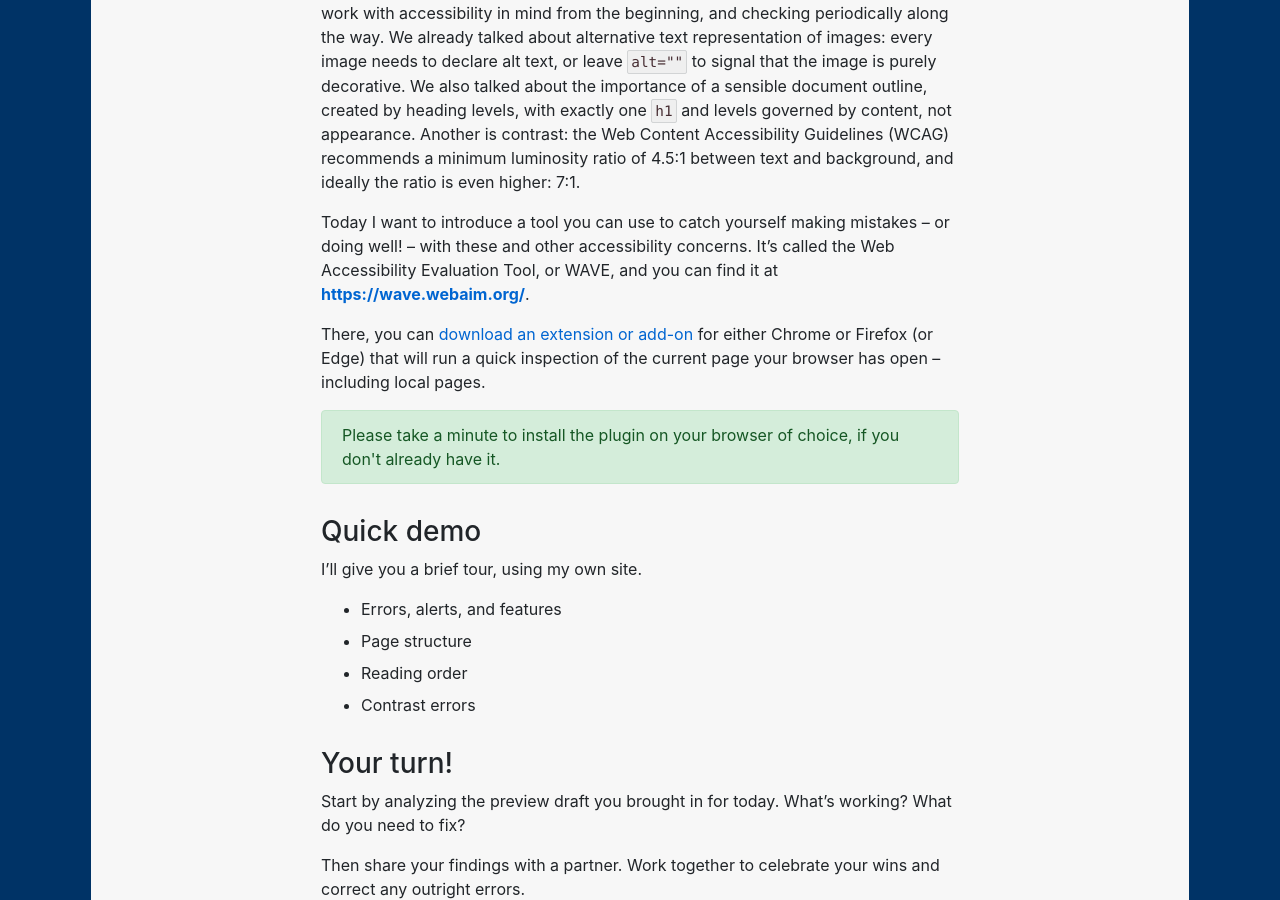
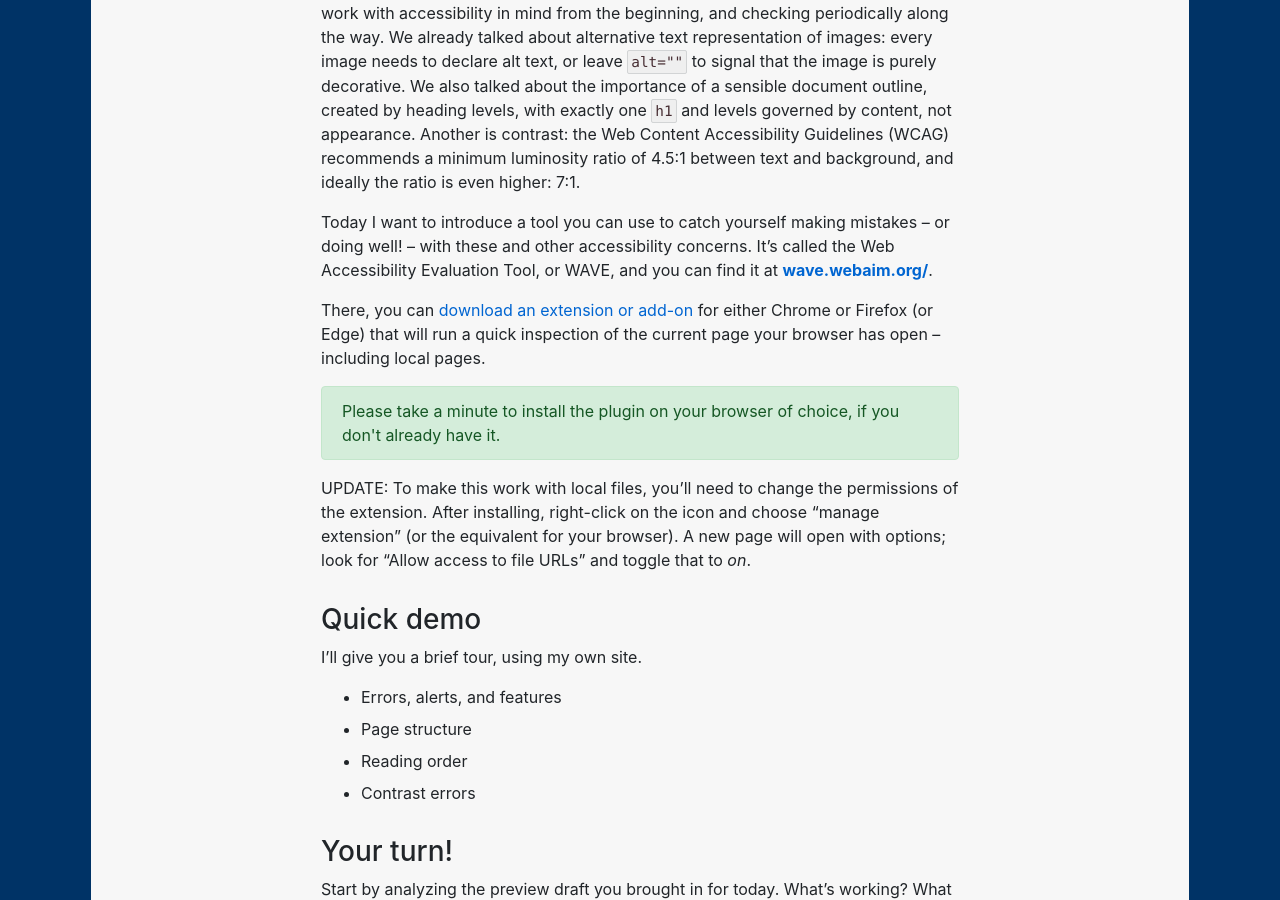
Before and after one commit to benmiller314/cdm2025spring, a Jekyll site: the page built from plans/lesson-19.md, in a window 1280 px wide and 900 px high, scrolled down 905 px. Built offline with Jekyll 4.4.1, drawn with Linux system fonts in a browser that asks for light colours; our own code applies the rules of GitHub Pages for plain Markdown files.

Commit message:
add note on access to local file URLs
whew. Thanks, Grace!

```diff
--- a/plans/lesson-19.md
+++ b/plans/lesson-19.md
@@ -33,13 +33,15 @@
 
 The best way to make sure you're building a website that people can access is to work with accessibility in mind from the beginning, and checking periodically along the way. We already talked about alternative text representation of images: every image needs to declare alt text, or leave `alt=""` to signal that the image is purely decorative. We also talked about the importance of a sensible document outline, created by heading levels, with exactly one `h1` and levels governed by content, not appearance. Another is contrast: the Web Content Accessibility Guidelines (WCAG) recommends a minimum luminosity ratio of 4.5:1 between text and background, and ideally the ratio is even higher: 7:1.
 
-Today I want to introduce a tool you can use to catch yourself making mistakes – or doing well! – with these and other accessibility concerns. It's called the Web Accessibility Evaluation Tool, or WAVE, and you can find it at **[https://wave.webaim.org/](wave.webaim.org/)**.
+Today I want to introduce a tool you can use to catch yourself making mistakes – or doing well! – with these and other accessibility concerns. It's called the Web Accessibility Evaluation Tool, or WAVE, and you can find it at **[wave.webaim.org/](https://wave.webaim.org/)**.
 
 There, you can [download an extension or add-on](https://wave.webaim.org/extension/) for either Chrome or Firefox (or Edge) that will run a quick inspection of the current page your browser has open – including local pages.
 
 <div class="alert alert-success">
 Please take a minute to install the plugin on your browser of choice, if you don't already have it.
 </div>
+
+UPDATE: To make this work with local files, you'll need to change the permissions of the extension. After installing, right-click on the icon and choose "manage extension" (or the equivalent for your browser). A new page will open with options; look for "Allow access to file URLs" and toggle that to _on_.
 
 ### Quick demo
 
```
